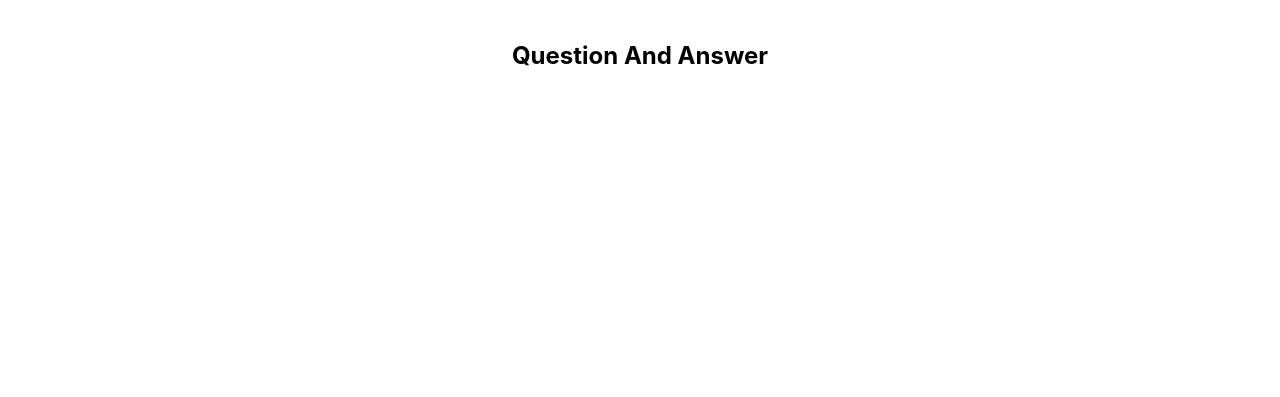
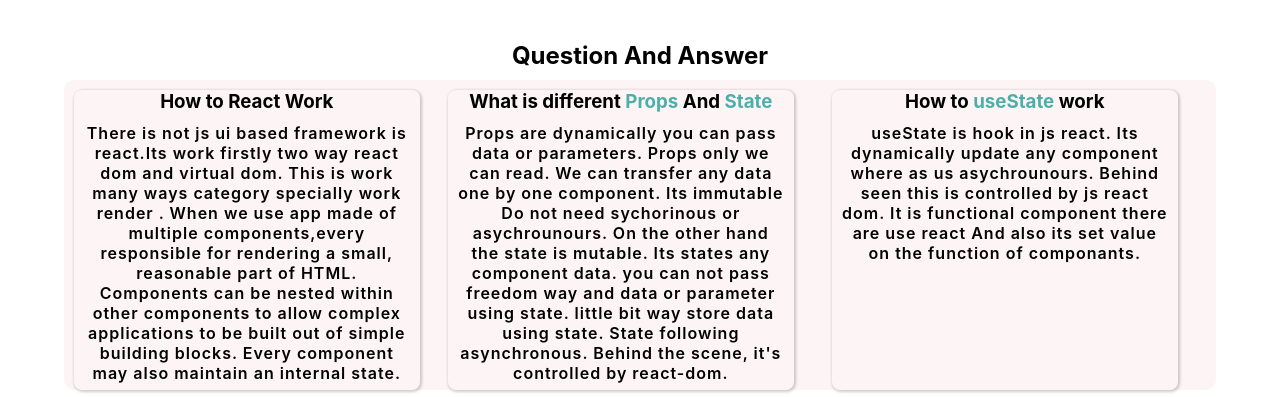
Before and after one commit to Mahabubhasan01/lucky-one, a React (Create React App) app: page / in a window 1280 px wide. Shown: the part 1993-2390 px from the top of the page. Before the commit the page ends 2063 px from the top, so only its background shows below. Built offline with nearby package versions, Linux system fonts and the light colour scheme.

Commit message:
question and answer done

```diff
--- a/src/Components/Cart/Cart.css
+++ b/src/Components/Cart/Cart.css
@@ -5,32 +5,7 @@
     align-items: center;
 }
 
-.one{
-    height: 35px;
-    width: 80%;
-    margin: 5px;
-    border-radius: 5px;
-    background-color:aquamarine;
-    font-weight:800;
-    color: rgb(29, 24, 24);
-    border: none;
-    cursor: pointer;
 
-}
-.two{
-    height: 35px;
-    width: 80%;
-    margin: 5px;
-    border-radius: 5px;
-    background-color:darkred;
-    font-weight:800;
-    color: white;
-    border: none;
-    cursor: pointer;
-}
-.two-button{
-    display: block;
-}
 .add-info{
     padding: 10px;
     display: flex;
@@ -38,5 +13,7 @@
     align-items:center;
 }
 p img{
+    border-radius: 60%;
+    background-color:white;
     width: 60px;
 }
--- a/src/Components/Cart/Cart.js
+++ b/src/Components/Cart/Cart.js
@@ -14,15 +14,10 @@ const Cart = ({cart}) => {
 
             <div className='side-box'>
 
-                <h1></h1>
-
-                <h2>Your Selected Wines</h2>
                 <div className='add-info'>
                     <p ><img src={img} alt="" /></p>
-                    <p>{name}</p>
+                    <h5>{name}</h5>
                     <p><FontAwesomeIcon icon={faDeleteLeft}></FontAwesomeIcon></p>
-
-
 
                 </div>
 
--- a/src/Components/Question/Question.css
+++ b/src/Components/Question/Question.css
@@ -0,0 +1,65 @@
+.box{
+    display: grid;
+    grid-template-columns: repeat(3,1fr);
+    grid-gap: 0px;
+    background-color: rgba(247, 225, 225, 0.329);
+    width: 90%;
+    margin: 10px auto;
+    height: 310px;
+    border-radius: 10px;
+}
+span{
+    color: rgb(76, 175, 170);
+}
+.first{
+    width: 90%;
+    height: 300px;
+    border-radius: 8px;
+    margin-left: 10px;
+    margin-top: 10px;
+    position: relative;
+    box-shadow: 1px 1px 3px 1px rgba(0, 0, 0, 0.2);
+}
+.second{
+    width: 90%;
+    height: 300px;
+    border-radius: 8px;
+    margin-top: 10px;
+    position: relative;
+    box-shadow: 1px 1px 3px 1px rgba(0, 0, 0, 0.2);
+}
+.third{
+    width: 90%;
+    height: 300px;
+    border-radius: 8px;
+    margin-top: 10px;
+    position: relative;
+    box-shadow: 1px 1px 3px 1px rgba(0, 0, 0, 0.2);
+}
+.information{
+    padding: 10px;
+    font-weight:600;
+    letter-spacing: 1px;
+    margin: auto 0;
+}
+@media only screen and (max-width: 600px){
+    .box{
+        display: grid;
+    grid-template-columns: repeat(1,1fr);
+    grid-gap: 0px;
+    width: 90%;
+    margin-top: 10px;
+    margin-right: 10px;
+    height: 100%;
+    border-radius: 10px;
+    }
+    .first, .second, .third{
+        width: 80%;
+        height: 300px;
+        border-radius: 8px;
+        margin-left: 15px;
+        margin-bottom: 20px;
+        position: relative;
+        box-shadow: 1px 1px 3px 1px rgba(0, 0, 0, 0.2);
+    }
+}
--- a/src/Components/Question/Question.js
+++ b/src/Components/Question/Question.js
@@ -1,17 +1,43 @@
 import React from 'react';
+import './Question.css'
 
 const Question = () => {
     return (
         <div>
             <h2>Question And Answer</h2>
-            <div>
+            <div className="box">
+            <div className='first'>
+            <h3>How to React Work</h3>
+            <p className='information'>There is not js ui based framework is react.Its work firstly two way react dom and virtual dom.
+                This is work many ways category specially work render .
+                When we use  app made of multiple components,every responsible for rendering a small, reasonable part of HTML. Components can be nested within other components to allow complex applications to be built out of simple building blocks. Every component may also maintain an internal state.
+            </p>
+            </div>
+            <div className='second'>
+            <h3>What is different <span>Props</span> And <span>State</span></h3>
+            <p className="information">
+            Props are dynamically you can pass data or parameters.
+                Props only we can read.
+                We can transfer any data one by one component.
+                Its immutable
+                Do not need sychorinous or asychrounours.
 
+                On the other hand
+                the state is mutable. Its states any component data. you can not pass freedom way and data or parameter using state.
+                little bit way store data using state.
+                State following asynchronous.
+                Behind the scene, it's controlled by react-dom.
+            </p>
             </div>
-            <div>
-
+            <div className='third'>
+            <h3>How to <span>useState</span> work</h3>
+            <p className='information'>useState is hook in js react.
+                Its dynamically update any component where as us asychrounours.
+                Behind seen this is controlled by js react dom.
+                It is functional component there are use react
+                And also its set value on the function of componants.
+            </p>
             </div>
-            <div>
-
             </div>
 
         </div>
--- a/src/Components/Wines/Wines.css
+++ b/src/Components/Wines/Wines.css
@@ -30,6 +30,32 @@
     background-color:rgba(0, 255, 255, 0.123);
 
 }
+.one{
+    height: 35px;
+    width: 80%;
+    margin: 5px;
+    border-radius: 5px;
+    background-color:aquamarine;
+    font-weight:800;
+    color: rgb(29, 24, 24);
+    border: none;
+    cursor: pointer;
+
+}
+.two{
+    height: 35px;
+    width: 80%;
+    margin: 5px;
+    border-radius: 5px;
+    background-color:darkred;
+    font-weight:600;
+    color: white;
+    border: none;
+    cursor: pointer;
+}
+.two-button{
+    display: block;
+}
 @media only screen and (max-width: 600px) {
     .wines-info{
         display: none;
--- a/src/Components/Wines/Wines.js
+++ b/src/Components/Wines/Wines.js
@@ -7,7 +7,8 @@ import './Wines.css'
 
 const Wines = () => {
     const [wines,setWines] = useState([]);
-    const [carts,setCart] = useState([])
+    const [carts,setCarts] = useState([])
+
 
 
     useEffect(() => {
@@ -23,9 +24,10 @@ const Wines = () => {
         // Cart(wine)
         // console.log(wine)
         const newCart = [...carts,wine];
-        setCart(newCart)
+        setCarts(newCart)
         // console.log(wine)
     }
+
 
     return (
         <div>
@@ -46,6 +48,7 @@ const Wines = () => {
              }
             </div>
              <div className='wines-info'>
+             <h2>Your Selected Wines</h2>
                 {
                     carts.map(cart=><Cart
                     cart={cart}
@@ -53,9 +56,8 @@ const Wines = () => {
                     ></Cart>)
                 }
                 <div className='two-button'>
-                   <p><button className='one'>Select one
-                   </button></p>
-                    <p><button className='two'>Delete all<FontAwesomeIcon icon={faDeleteLeft}></FontAwesomeIcon></button></p>
+                   <p><button className='one'>Select one</button></p>
+                    <p><button  className='two'>Reset all<FontAwesomeIcon icon={faDeleteLeft}></FontAwesomeIcon></button></p>
                    </div>
              </div>
 
```
